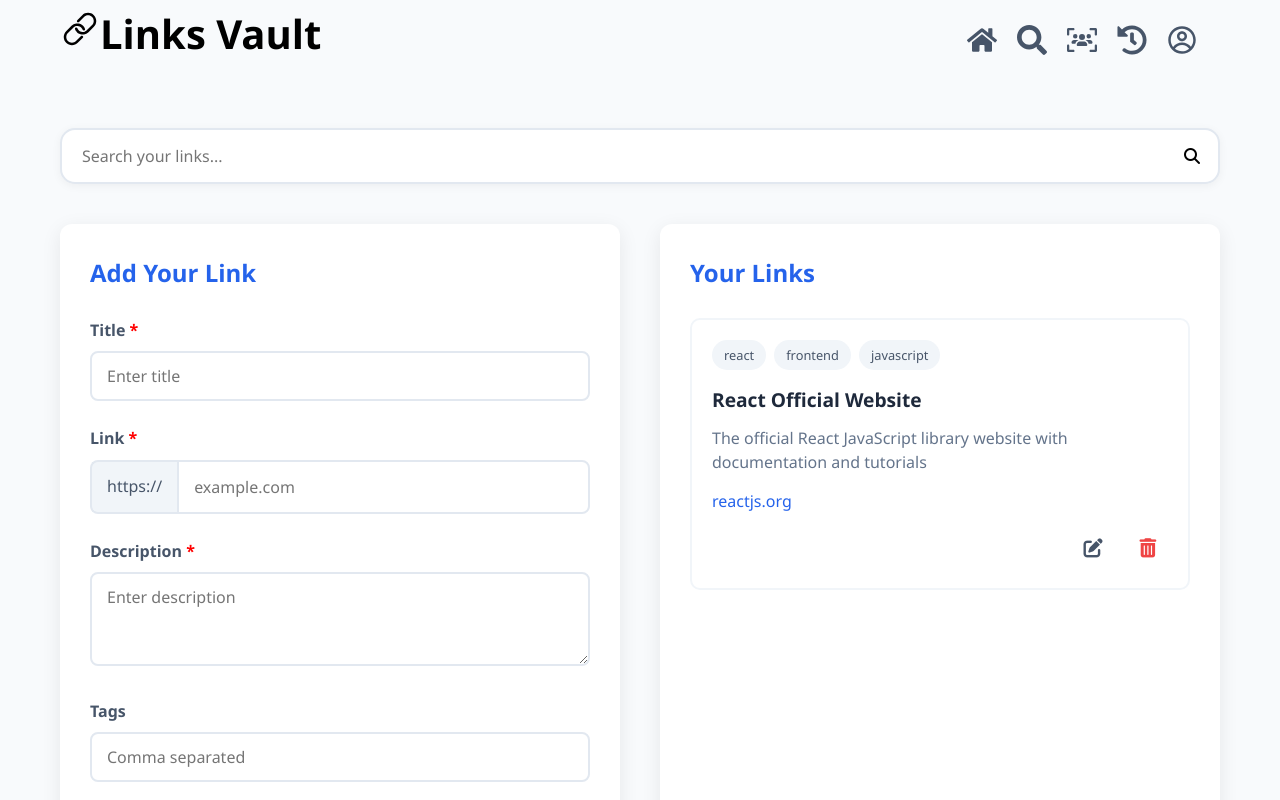
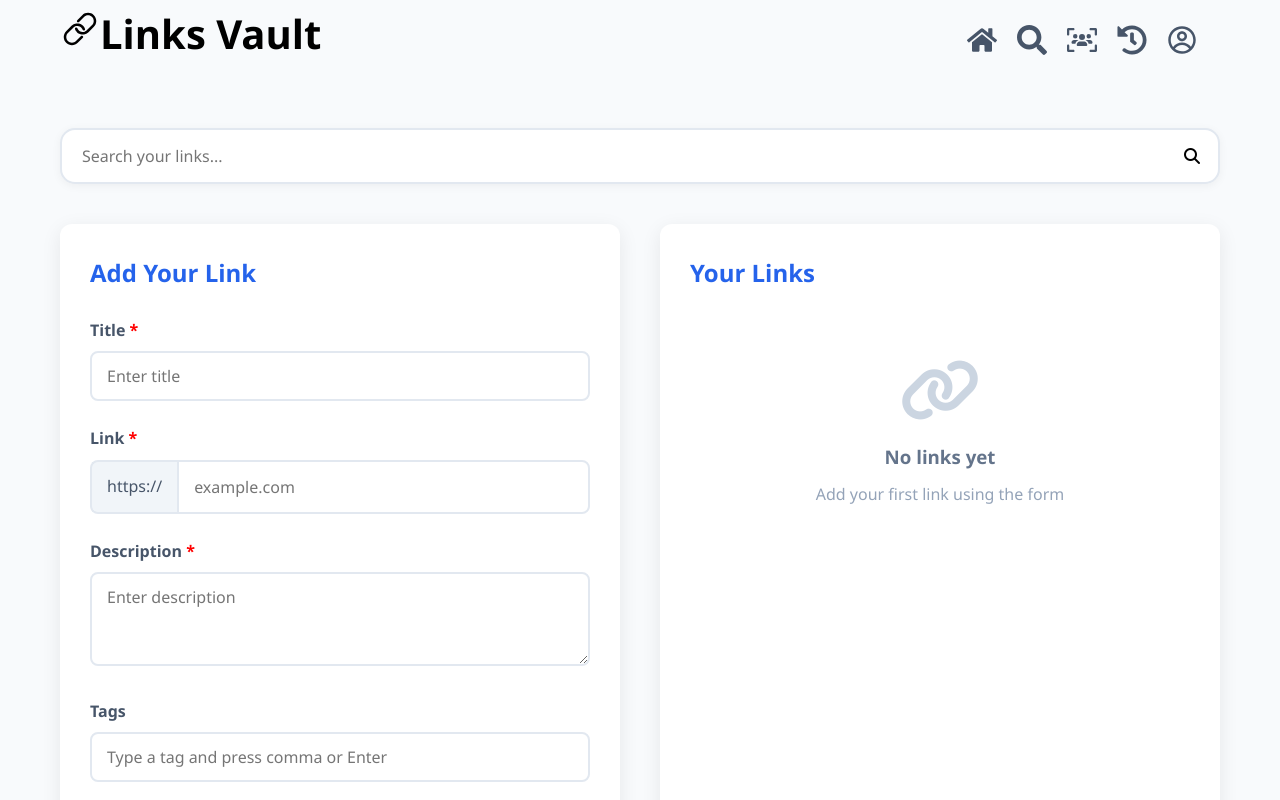
Before and after one commit to SineMag/React-TS-Links-Vault, a React (Vite) app: page / in a window 1280 px wide. Shown: the top 800 px of the page. Built offline with nearby package versions, Linux system fonts and the light colour scheme.

Commit message:
feat: dark snackbar + robust comma-separated tags input

```diff
--- a/src/App.css
+++ b/src/App.css
@@ -226,6 +226,9 @@ header {
             margin-bottom: 15px;
         }
 
+        /* small top margin variant for inline tag previews under inputs */
+        .tag-list { margin-top: 8px; }
+
         .tag {
             background: #f1f5f9;
             color: #475569;
@@ -440,12 +443,12 @@ header {
             display: flex;
             align-items: center;
             gap: 12px;
-            background: #ffffff;
-            color: #1e293b;
+            background: #1f2937; /* dark slate */
+            color: #f8fafc; /* near-white */
             padding: 12px 16px;
             border-radius: 10px;
-            box-shadow: 0 10px 25px rgba(0, 0, 0, 0.15);
-            border: 1px solid #e2e8f0;
+            box-shadow: 0 10px 25px rgba(0, 0, 0, 0.25);
+            border: 1px solid #111827;
             min-width: 220px;
             animation: toast-in 250ms ease-out;
         }
--- a/src/App.tsx
+++ b/src/App.tsx
@@ -1,4 +1,4 @@
-import { useState, useMemo } from "react";
+import { useState, useMemo, useEffect } from "react";
 import type { Link } from "./types/Link";
 import { useLocalStorage } from "./hooks/useLocalStorage";
 import Header from "./components/Header";
@@ -8,19 +8,11 @@ import Footer from "./components/Footer";
 import Toast from "./components/Toast";
 import "./App.css";
 
-const sampleLinks: Link[] = [
-  {
-    id: 1,
-    title: "React Official Website",
-    url: "reactjs.org",
-    description:
-      "The official React JavaScript library website with documentation and tutorials",
-    tags: ["react", "frontend", "javascript"],
-  },
-];
+// Start with an empty list so no links appear until user saves.
+const initialLinks: Link[] = [];
 
 function App() {
-  const [links, setLinks] = useLocalStorage<Link[]>("links", sampleLinks);
+  const [links, setLinks] = useLocalStorage<Link[]>("links", initialLinks);
   const [searchQuery, setSearchQuery] = useState("");
   const [title, setTitle] = useState("");
   const [url, setUrl] = useState("");
@@ -46,26 +38,37 @@ function App() {
     });
   }, [links, searchQuery]);
 
+  // One-time migration: remove any previously seeded sample link from older versions
+  useEffect(() => {
+    const hasSeed = links.some(
+      (l) => l.title === "React Official Website" && l.url === "reactjs.org"
+    );
+    if (hasSeed) {
+      setLinks((prev) => prev.filter((l) => !(l.title === "React Official Website" && l.url === "reactjs.org")));
+    }
+    // eslint-disable-next-line react-hooks/exhaustive-deps
+  }, []);
+
   function handleUpdateLink(updatedLink: Link) {
     const updated = links.map((l) => (l.id === updatedLink.id ? updatedLink : l));
     setLinks(updated);
     setToastType("success");
-    setToastMsg("Link updated");
+    setToastMsg("Successfully updated link");
     setShowToast(true);
   }
 
   const handleAddLink = (newLink: Omit<Link, "id">) => {
     setLinks((prev) => [...prev, { ...newLink, id: Date.now() }]);
     setToastType("success");
-    setToastMsg("Link saved");
+    setToastMsg("Successfully saved link");
     setShowToast(true);
   };
 
   const handleDeleteLink = (id: number) => {
-    if (window.confirm("Are you sure you want to delete this link?")) {
+    if (window.confirm("Are you sure you want to delete this saved link?")) {
       setLinks((prev) => prev.filter((link) => link.id !== id));
       setToastType("info");
-      setToastMsg("Link deleted");
+      setToastMsg("Successfully deleted link");
       setShowToast(true);
     }
   };
--- a/src/components/LinkForm.tsx
+++ b/src/components/LinkForm.tsx
@@ -1,4 +1,4 @@
-import React from "react";
+import React, { useEffect, useState } from "react";
 import type { Link } from "../types/Link";
 
 interface LinkFormProps {
@@ -34,6 +34,13 @@ export default function LinkForm({
   currentId,
   setCurrentId,
 }: LinkFormProps) {
+  const [tagsInput, setTagsInput] = useState("");
+
+  // Keep the input in sync when loading an existing item for edit
+  useEffect(() => {
+    setTagsInput(tags.join(", "));
+  }, [tags]);
+
   const handleSubmit = (e: React.FormEvent) => {
     e.preventDefault();
 
@@ -56,6 +63,12 @@ export default function LinkForm({
       return;
     }
 
+    // Ensure any remaining input gets converted to tags on submit
+    if (tagsInput.trim() !== "") {
+      commitTag(tagsInput);
+      setTagsInput("");
+    }
+
     if (isUpdated) {
       onUpdateLink({
         id: currentId,
@@ -76,6 +89,36 @@ export default function LinkForm({
     setTags([]);
     setCurrentId(0);
   };
+
+  function commitTag(raw: string) {
+    const parts = raw
+      .split(",")
+      .map((s) => s.trim().replace(/,$/, ""))
+      .filter((s) => s.length > 0);
+    if (parts.length === 0) return;
+    const current = new Set(tags);
+    for (const p of parts) current.add(p);
+    setTags(Array.from(current));
+  }
+
+  function onTagsKeyDown(e: React.KeyboardEvent<HTMLInputElement>) {
+    if (e.key === "," || e.key === "Enter") {
+      e.preventDefault();
+      commitTag(tagsInput);
+      setTagsInput("");
+    } else if (e.key === "Backspace" && tagsInput === "" && tags.length > 0) {
+      // Remove last tag when input empty
+      setTags(tags.slice(0, -1));
+    }
+  }
+
+  function onTagsBlur() {
+    // Add any remaining text on blur
+    if (tagsInput.trim() !== "") {
+      commitTag(tagsInput);
+      setTagsInput("");
+    }
+  }
 
   return (
     <section className="form-section">
@@ -128,17 +171,19 @@ export default function LinkForm({
           <input
             type="text"
             id="tags"
-            placeholder="Comma separated"
-            value={tags.join(", ")}
-            onChange={(e) =>
-              setTags(
-                e.target.value
-                  .split(",")
-                  .map((t) => t.trim())
-                  .filter((t) => t.length > 0)
-              )
-            }
+            placeholder="Type a tag and press comma or Enter"
+            value={tagsInput}
+            onChange={(e) => setTagsInput(e.target.value)}
+            onKeyDown={onTagsKeyDown}
+            onBlur={onTagsBlur}
           />
+          {tags.length > 0 && (
+            <div className="card-tags tag-list">
+              {tags.map((t) => (
+                <span key={t} className="tag">{t}</span>
+              ))}
+            </div>
+          )}
         </div>
 
         <div className="form-buttons full-width">
```
